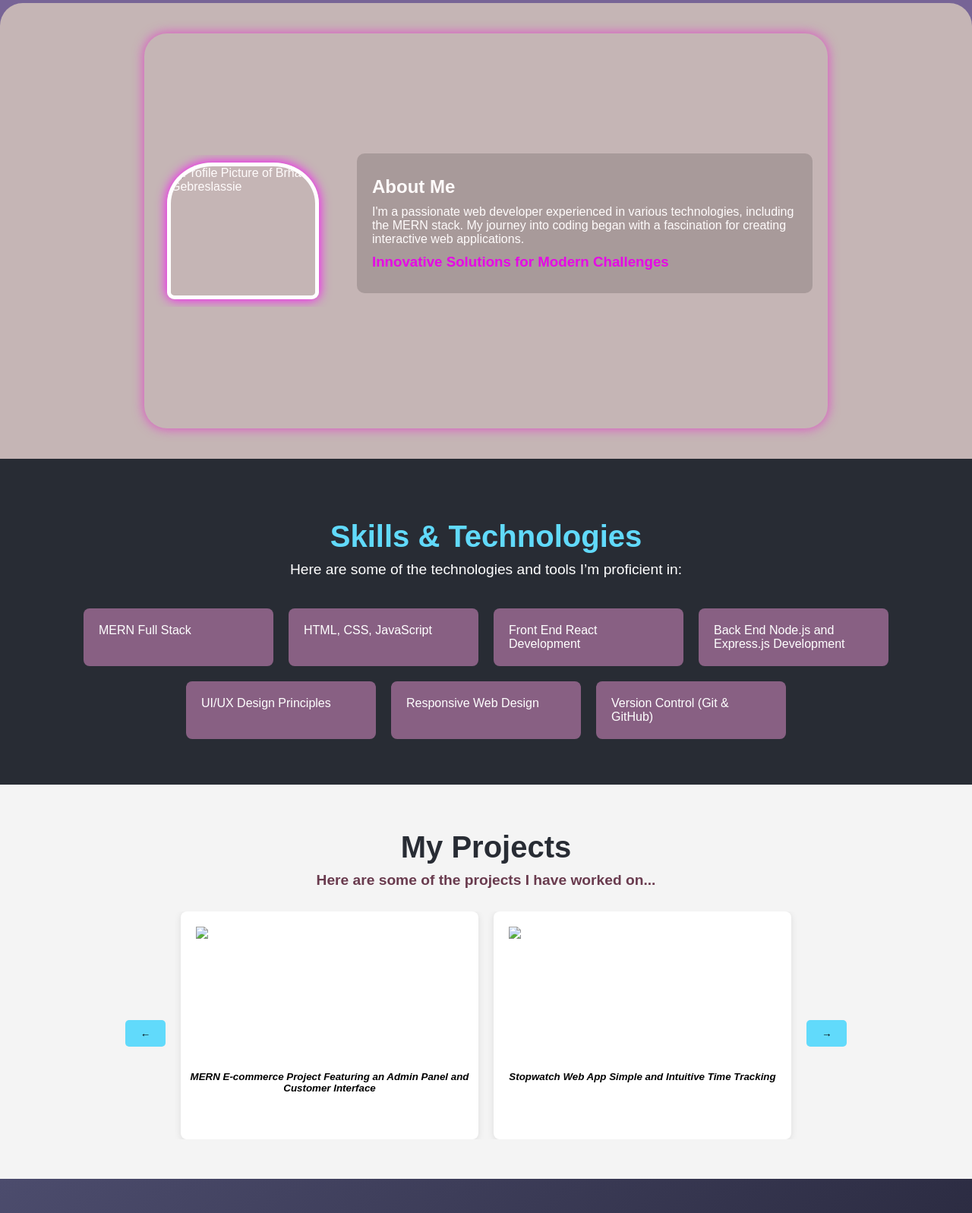
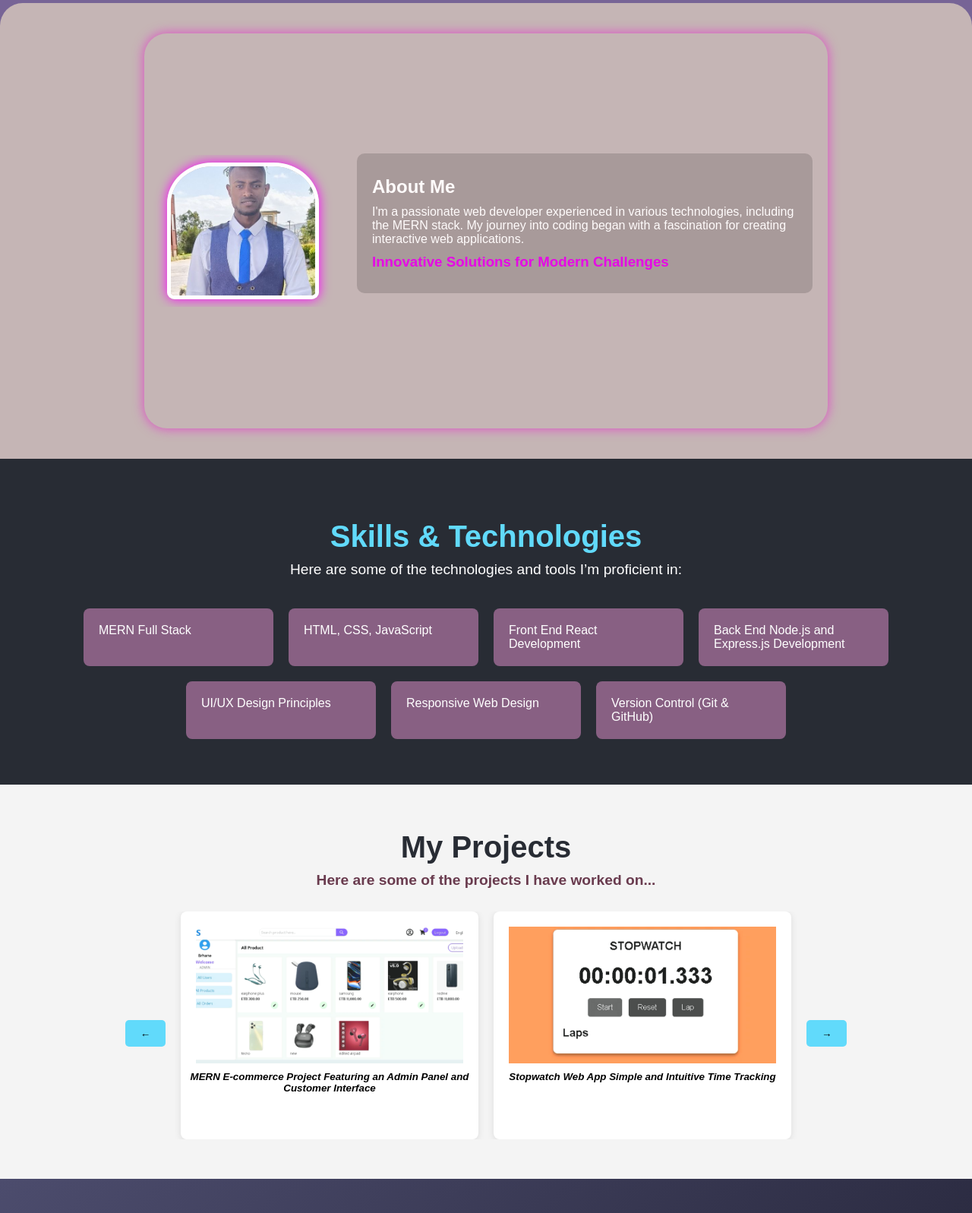
Before and after one commit to brebright/Portfolio-website, a plain HTML site: page index.html in a window 1280 px wide. Shown: the part 876-2473 px from the top of the page at 76% size. Drawn offline with nearby package versions, Linux system fonts and the light colour scheme.

Commit message:
updated img

```diff
--- a/index.html
+++ b/index.html
@@ -37,7 +37,7 @@
                         <h1>I am a web developer</h1>
                         <p>Welcome to my portfolio! As a passionate web developer, I create dynamic and user-friendly web applications. I specialize in modern technologies to solve real-world problems.</p>
                         <p>Explore my projects below, and feel free to connect with me. Let’s turn ideas into reality together!</p>
-                        <a href="img/Udacity Data science certificate.pdf" target="_blank" class="cta-button" download>Download My Resume</a>
+                        <a href="Udacity Data science certificate.pdf" target="_blank" class="cta-button" download>Download My Resume</a>
                     </div>
                 </div>
             </div>
@@ -46,7 +46,7 @@
         <section id="about" class="about-section">
             <div class="about-container">
                 <div class="image-container">
-                    <img src="img/profile.jpg" alt="Profile Picture of Brhane Gebreslassie" class="profile-image">
+                    <img src="profile.jpg" alt="Profile Picture of Brhane Gebreslassie" class="profile-image">
                 </div>
                 <div class="about-content">
                     <div class="about-box about-me">
@@ -84,7 +84,7 @@
                 <div class="project-item active">
                     <div>
                         <div class="image-container">
-                            <img src="img/ecommerce.PNG" alt="MERN E-commerce Project">
+                            <img src="ecommerce.PNG" alt="MERN E-commerce Project">
                         </div>
                         <div class="project-desc">
                             <p>
@@ -100,7 +100,7 @@
                 <div class="project-item active">
                     <div>
                         <div class="image-container">
-                            <img src="img/Stopwatch.PNG" alt="Stopwatch Web App">
+                            <img src="Stopwatch.PNG" alt="Stopwatch Web App">
                         </div>
                         <div class="project-desc">
                             <p>
```
